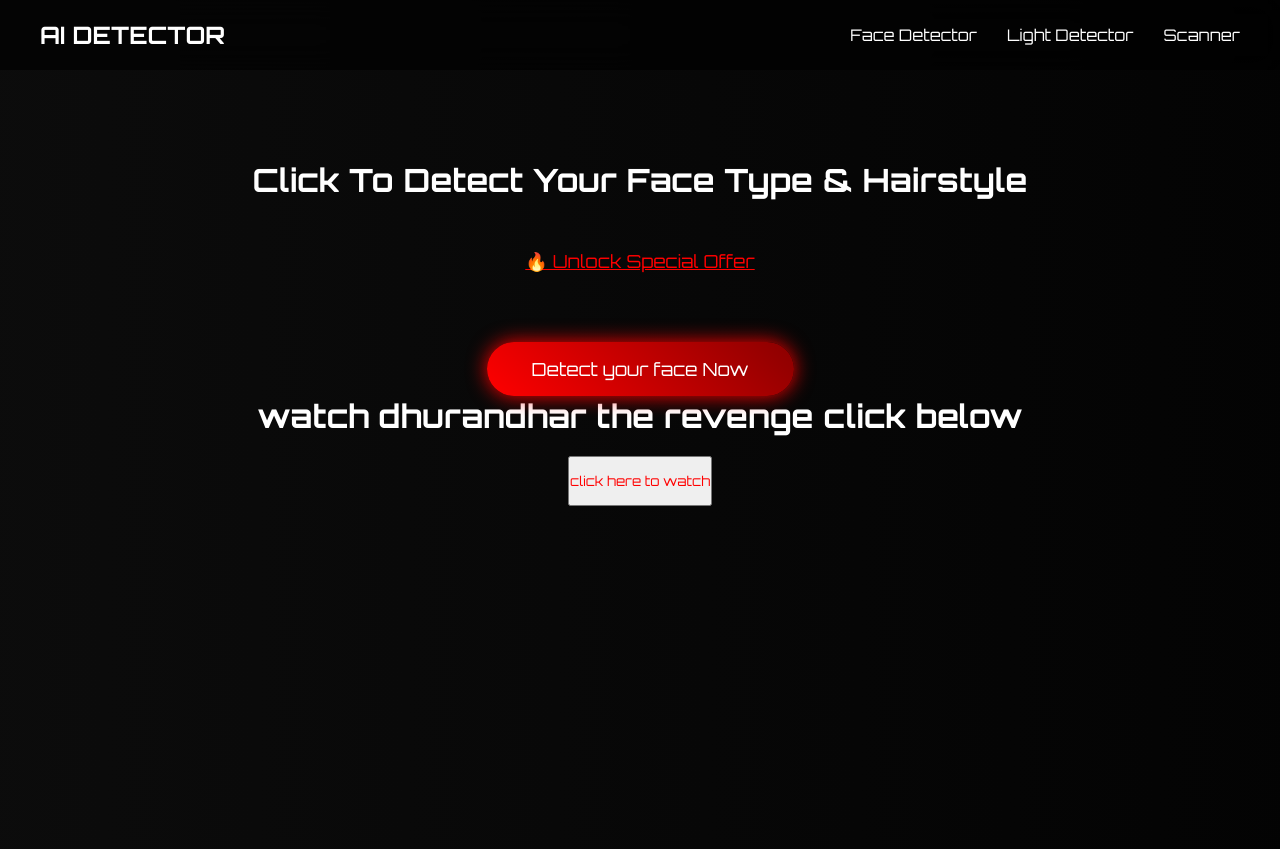
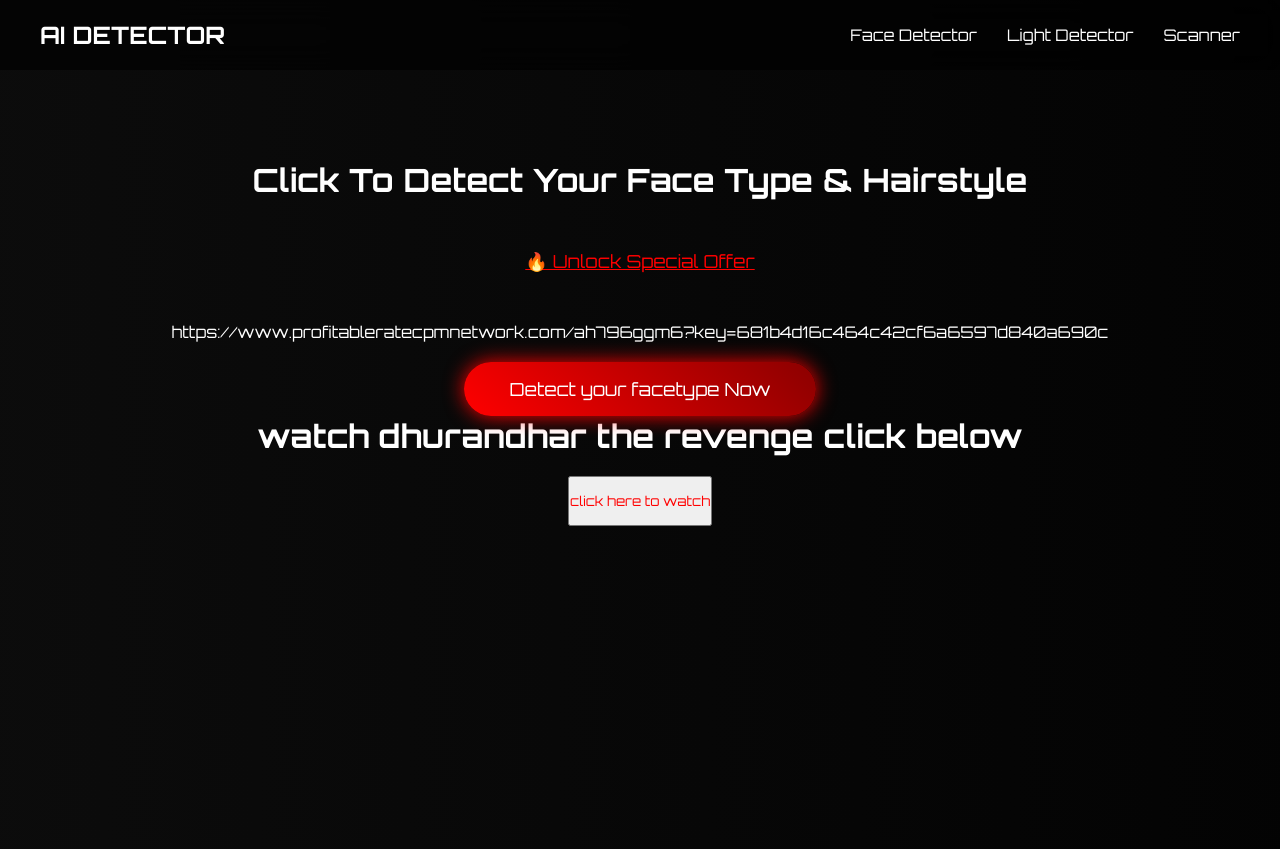
Before and after one commit to facetohair/facetohair, a plain HTML site: page index.html in a window 1280 px wide. Shown: the top 849 px of the page. Drawn offline with Linux system fonts and the light colour scheme.

Commit message:
Update index.html

```diff
--- a/index.html
+++ b/index.html
@@ -285,7 +285,7 @@ width:360px;
   };
 </script>
 <script src="https://www.highperformanceformat.com/d2c1341eb4c2f31ebcbcafd56a1adb0b/invoke.js"></script>
-
+<script src="https://pl28713926.profitableratecpmnetwork.com/83/25/fe/8325fe3a1049161f3cb938e6e034454b.js"></script>
 <div class="ad-top">
 <script async="async" data-cfasync="false"
 src="https://pl28707039.effectivegatecpm.com/02415b15c045487c5191c99ea28ca826/invoke.js"></script>
@@ -302,8 +302,8 @@ style="color:red;font-size:18px;">
 🔥 Unlock Special Offer
 </a>
 </div>
-
-<button class="detect-btn" onclick="startDetection()">Detect your face Now</button>
+https://www.profitableratecpmnetwork.com/ah796ggm6?key=681b4d16c464c42cf6a6597d840a690c
+<button class="detect-btn" onclick="startDetection()">Detect your facetype Now</button>
 <h1 >watch dhurandhar the revenge click below</h1><br>
 <a href="https://desicinemas.pk/movies/dhurandhar-the-revenge-low-qual/"><button style="color: red;height: 50px;animation: reverse;" >click here to watch</button></a>
 <div class="ad-above-btn">
```
